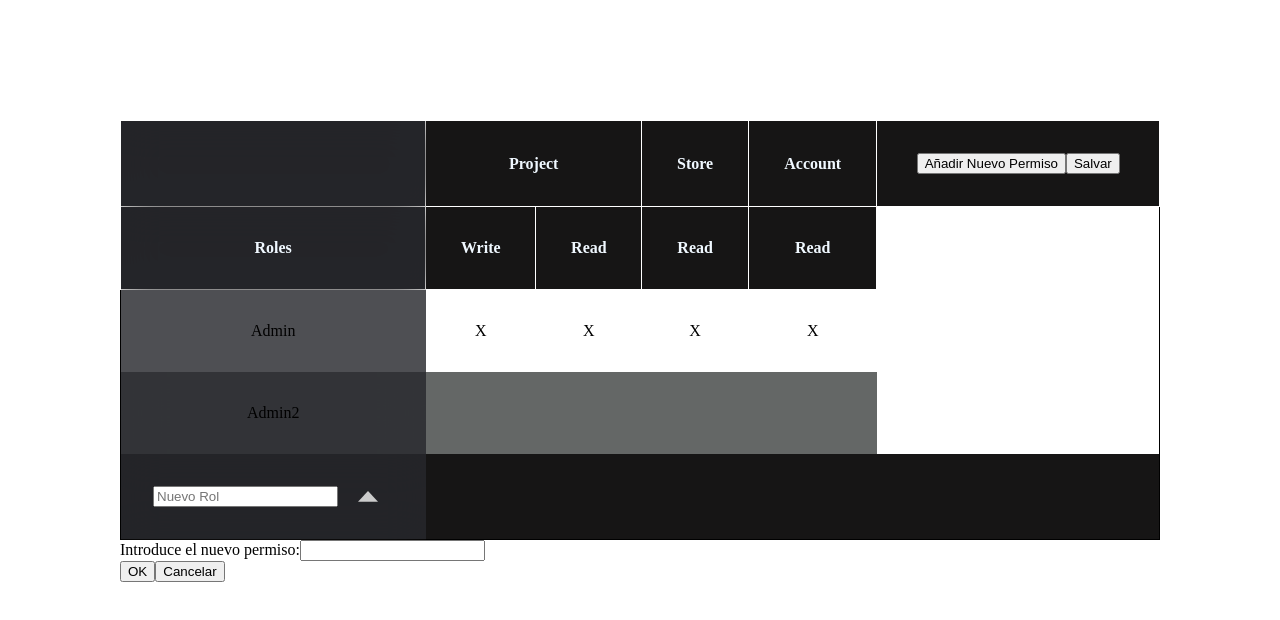
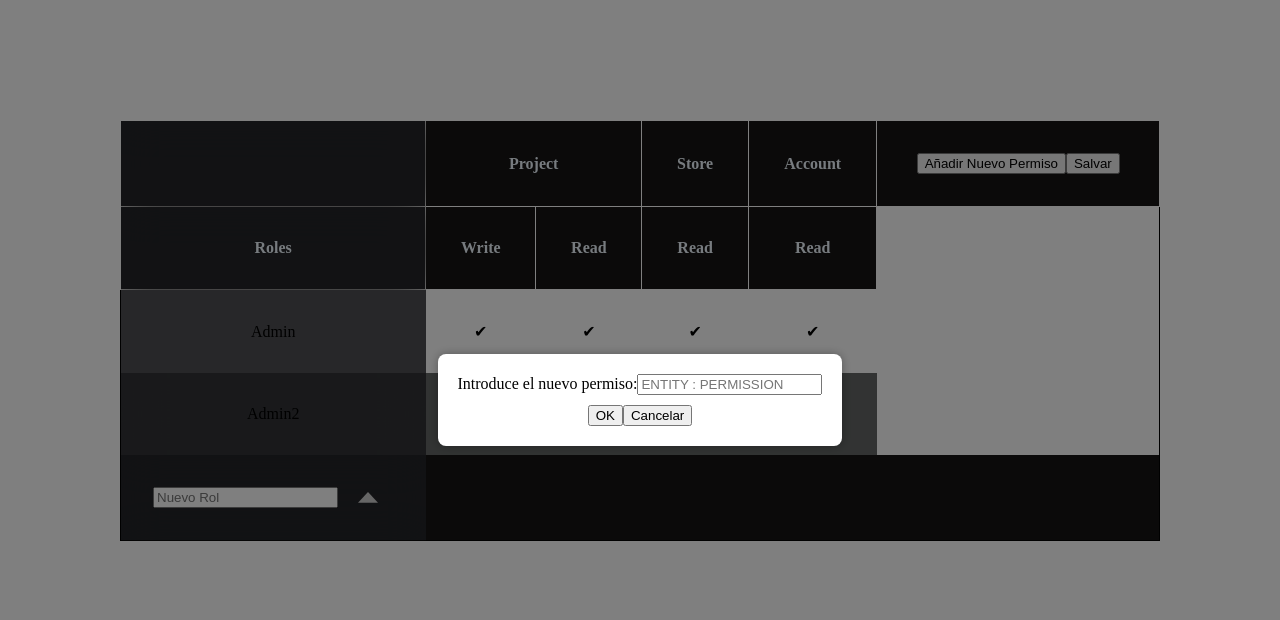
Before and after one commit to bleach41/RolesPermisos, a React (Vite) app: page / in a window 1280 px wide. Both pictures are taken after a click on the button "Añadir Nuevo Permiso". Shown: the top 620 px of the page. Built offline with nearby package versions, Linux system fonts and the light colour scheme.

Commit message:
estilado del MODAL

```diff
--- /dev/null
+++ b/src/components/AddPermissionModal.css
@@ -0,0 +1,31 @@
+.modal-overlay {
+    position: fixed;
+    top: 0;
+    left: 0;
+    width: 100%;
+    height: 100%;
+    background: rgba(0, 0, 0, 0.5);
+    z-index: 999;
+    display: none;
+    justify-content: center;
+    align-items: center;
+}
+
+.show {
+    display: flex;
+}
+
+.modal-container {
+    background: white;
+    padding: 20px;
+    border-radius: 8px;
+    box-shadow: 0 0 10px rgba(0, 0, 0, 0.3);
+}
+
+.modal-content {
+    text-align: center;
+}
+
+.modal-buttons {
+    margin-top: 10px;
+}
--- a/src/components/AddPermissionModal.jsx
+++ b/src/components/AddPermissionModal.jsx
@@ -1,6 +1,6 @@
 //AddPermissionModal
 import React, { useState } from 'react';
-
+import './AddPermissionModal.css'
 
 const AddPermissionModal = ({ showModal, onClose, onAddPermission, entities }) => {
     const [newPermission, setNewPermission] = useState('');
@@ -36,22 +36,36 @@ const AddPermissionModal = ({ showModal, onClose, onAddPermission, entities }) =
 
     return (
         // Renderizar el modal con un input y un botón "Ok"
-        // Puedes ajustar el diseño y los estilos según tus necesidades
-        <div style={{ display: showModal ? 'block' : 'none' }}>
-            <div>
+        <div
+            className={`modal-overlay ${showModal ? 'show' : ''}`}
+            onClick={(e) => e.stopPropagation()}
+        >
+            <div className="modal-container" onClick={(e) => e.stopPropagation()}>
+                <div className="modal-content">
+                    <div className="modal-header">
                         <label>Introduce el nuevo permiso:</label>
                         <input
                             type="text"
+                            placeholder="ENTITY : PERMISSION"
                             value={newPermission}
                             onChange={(e) => setNewPermission(e.target.value)}
+                            onClick={(e) => e.stopPropagation()}
                         />
                     </div>
-            <div>
-                <button onClick={handleAddPermission}>OK</button>
-                <button onClick={onClose}>Cancelar</button>
+                    <div className="modal-buttons">
+                        <button className="modal-button" onClick={handleAddPermission}>
+                            OK
+                        </button>
+                        <button className="modal-button" onClick={onClose}>
+                            Cancelar
+                        </button>
+                    </div>
+                </div>
             </div>
         </div>
     );
+
+
 };
 
 export default AddPermissionModal;
--- a/src/components/RolesTable.jsx
+++ b/src/components/RolesTable.jsx
@@ -232,7 +232,7 @@ const RolesTable = ({
                                     getEntityPermissions(entity).map(permission => (
                                         <React.Fragment key={`${entity}_${permission}`}>
                                             <td>
-                                                {role.permissions.includes(`${entity}:${permission}`) ? 'X' : ''}
+                                                {role.permissions.includes(`${entity}:${permission}`) ? '✔' : ''}
                                             </td>
                                         </React.Fragment>
                                     ))
```
Lines whose indentation alone changed are shown as unchanged.
